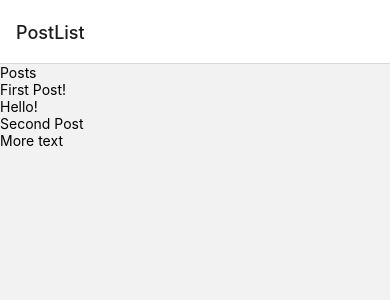
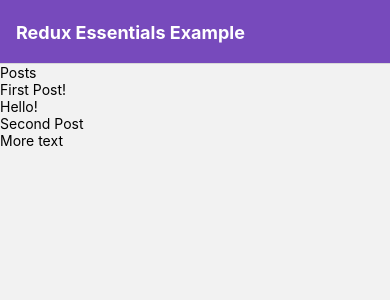
Before and after one commit to Ohjaeyeop/ReduxPractice, a React Native app: screen / in a window 390 px wide. Shown: the top 300 px of the page. Built offline with nearby package versions, Linux system fonts and the light colour scheme.

Commit message:
header UI

```diff
--- a/src/App.tsx
+++ b/src/App.tsx
@@ -7,13 +7,21 @@
 
 const App = () => {
   return (
-    <>
-      <NavigationContainer>
-        <Stack.Navigator>
-          <Stack.Screen name="PostList" component={PostsList} />
-        </Stack.Navigator>
-      </NavigationContainer>
-    </>
+    <NavigationContainer>
+      <Stack.Navigator
+        screenOptions={{
+          headerStyle: {
+            backgroundColor: '#774ABC',
+          },
+          headerTintColor: '#fff',
+          headerTitleStyle: {
+            fontWeight: 'bold',
+          },
+          headerTitle: 'Redux Essentials Example',
+        }}>
+        <Stack.Screen name="PostList" component={PostsList} />
+      </Stack.Navigator>
+    </NavigationContainer>
   );
 };
 
```
